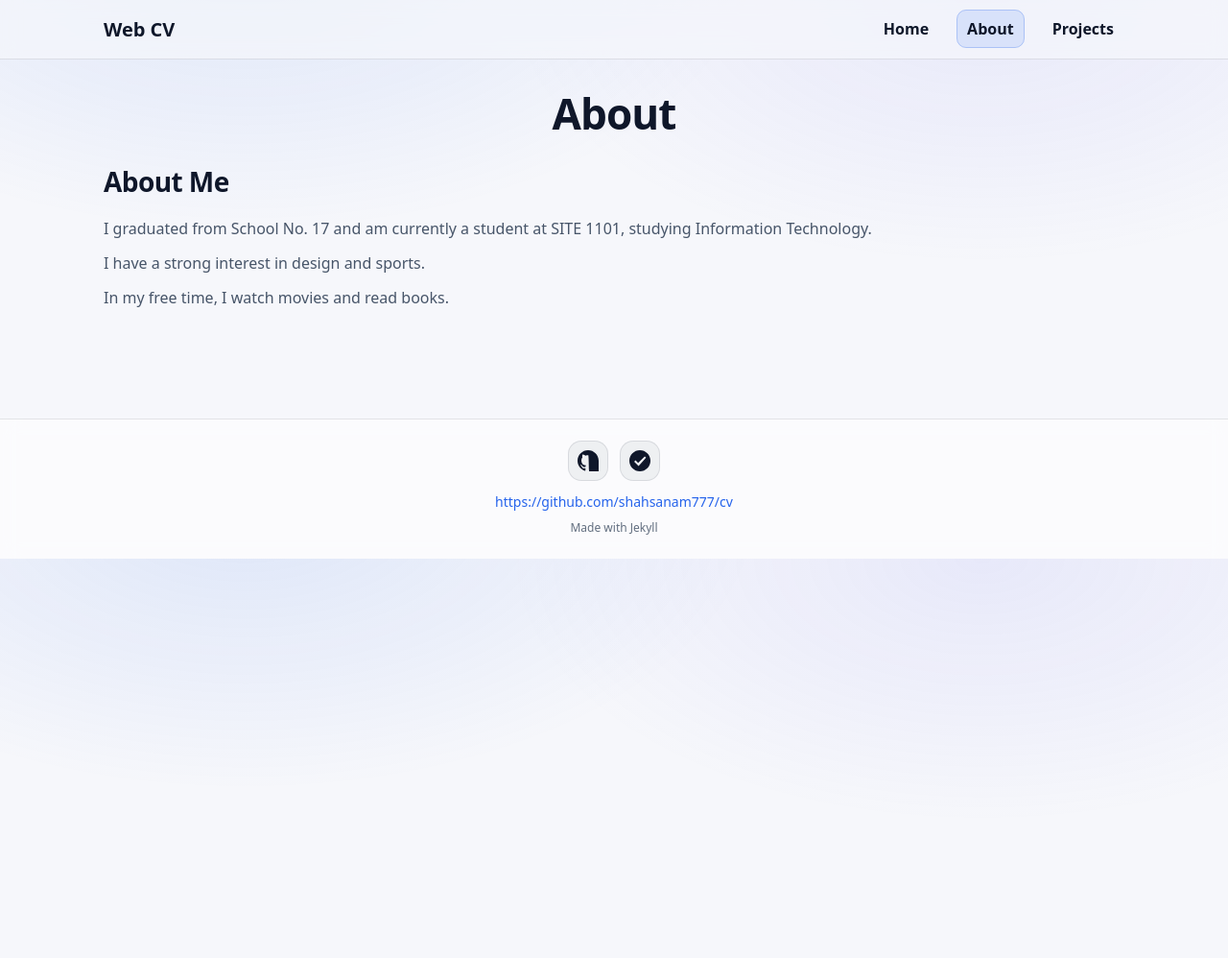
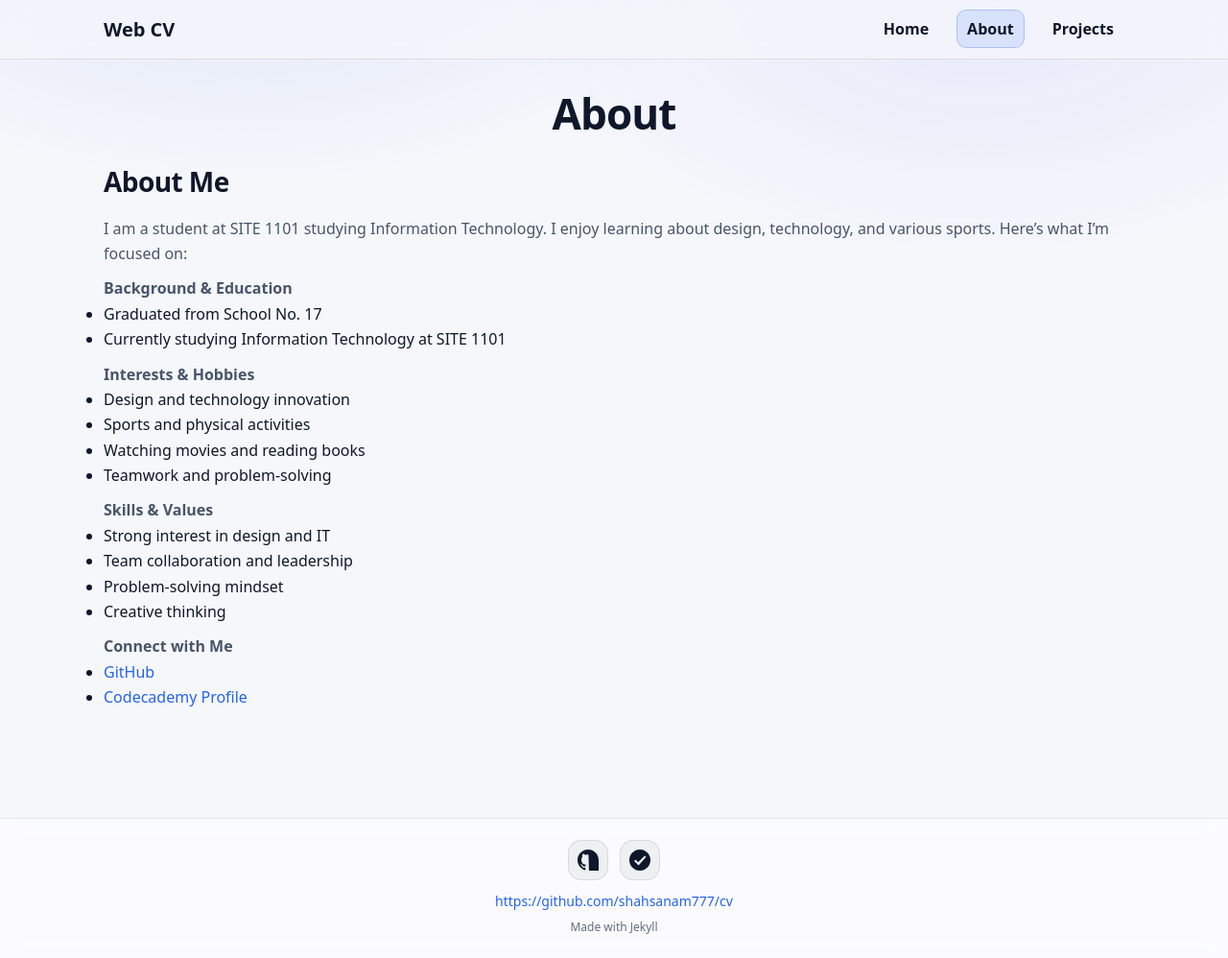
Before and after one commit to Shahsanam777/cv, a Jekyll site: the page built from about.md, in a window 1280 px wide and 998 px high. Shown: the whole window at 96% size. Built offline with Jekyll 4.4.1, drawn with Linux system fonts in a browser that asks for light colours.

Commit message:
текст

```diff
--- a/about.md
+++ b/about.md
@@ -5,8 +5,24 @@ title: About
 
 ## About Me
 
-I graduated from School No. 17 and am currently a student at SITE 1101, studying Information Technology.
+I am a student at SITE 1101 studying Information Technology. I enjoy learning about design, technology, and various sports. Here's what I'm focused on:
 
-I have a strong interest in design and sports.
+**Background & Education**
+- Graduated from School No. 17
+- Currently studying Information Technology at SITE 1101
 
-In my free time, I watch movies and read books.
+**Interests & Hobbies**
+- Design and technology innovation
+- Sports and physical activities
+- Watching movies and reading books
+- Teamwork and problem-solving
+
+**Skills & Values**
+- Strong interest in design and IT
+- Team collaboration and leadership
+- Problem-solving mindset
+- Creative thinking
+
+**Connect with Me**
+- [GitHub](https://github.com/shahsanam777/cv)
+- [Codecademy Profile]({{ site.codecademy_url }})
```
Also changed, not shown: index.md (+3 -1 lines), projects.md (+21 -0 lines).
